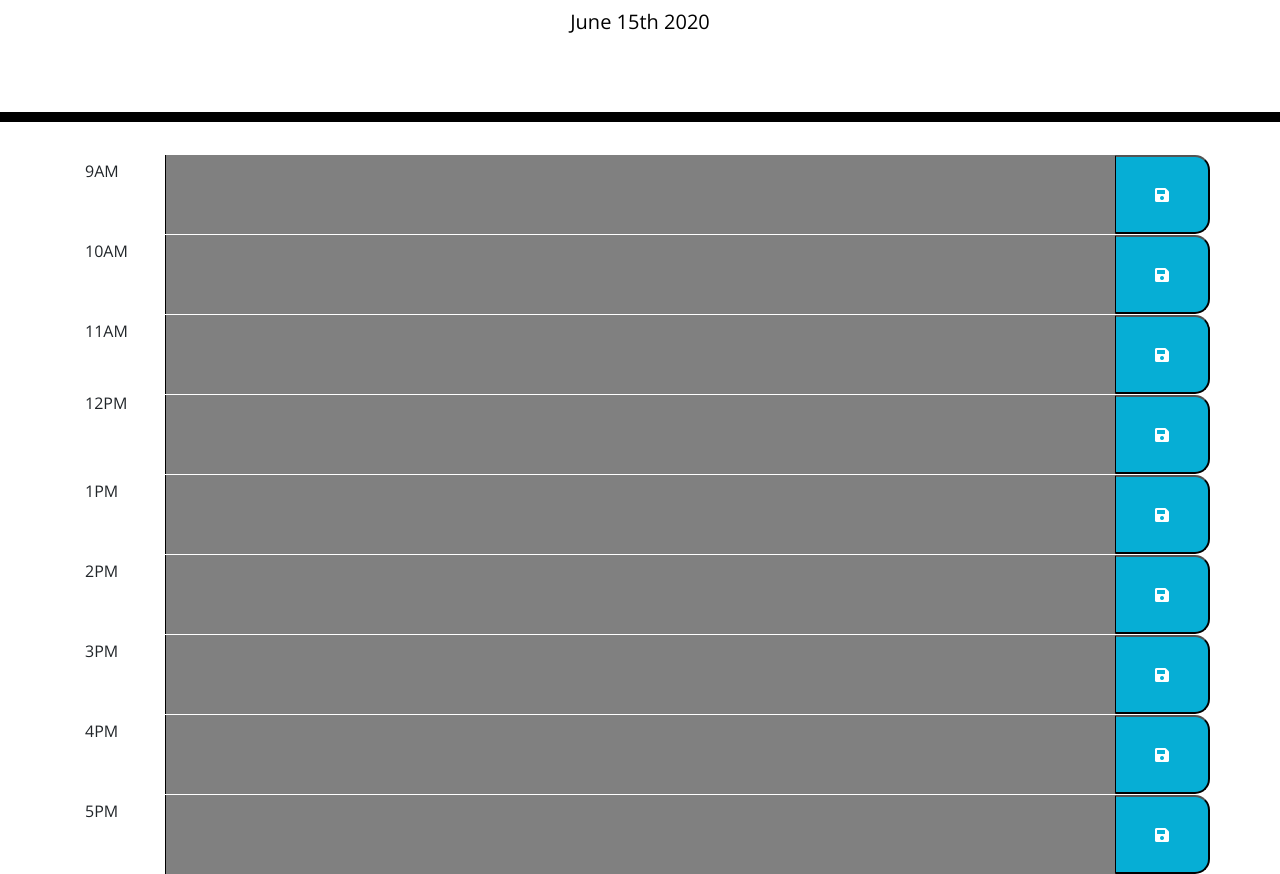
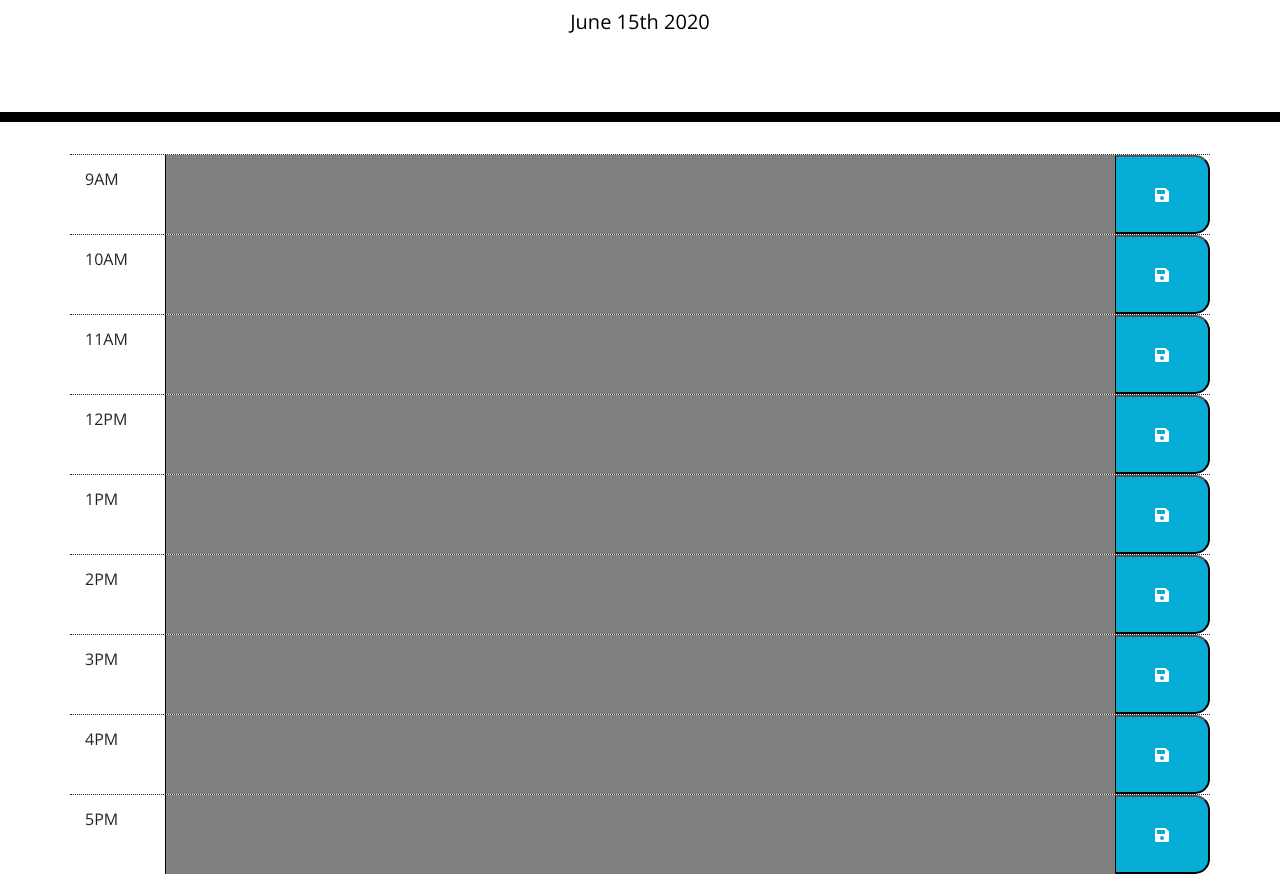
Before and after one commit to mohammedyasirsuara/WorkDayPlanner, a plain HTML site: page index.html in a window 1280 px wide. Shown: the part 182-1056 px from the top of the page. Drawn offline with nearby package versions, Linux system fonts and the light colour scheme.

Commit message:
Updated readMe, css, html files and added comments to .js file

```diff
--- a/index.html
+++ b/index.html
@@ -30,48 +30,48 @@
     </header>
     <div class="container">
       <!-- Timeblocks go here -->
-      <div class="row">
-        <div class="col-1 mt-2 currTime">9AM</div>
+      <div class="row" style="border-top: 1px dotted;">
+        <div class="col-1 mt-3 currTime">9AM</div>
         <textarea class="col-10 plan"></textarea>
         <button class="col-1 saveBtn"><i class="fas fa-save"></i></button>
       </div>
-      <div class="row">
-        <div class="col-1 mt-2 currTime">10AM</div>
+      <div class="row" style="border-top: 1px dotted;">
+        <div class="col-1 mt-3 currTime">10AM</div>
         <textarea class="col-10 plan"></textarea>
         <button class="col-1 saveBtn"><i class="fas fa-save"></i></button>
       </div>
-      <div class="row">
-        <div class="col-1 mt-2 currTime">11AM</div>
+      <div class="row" style="border-top: 1px dotted;">
+        <div class="col-1 mt-3 currTime">11AM</div>
         <textarea class="col-10 plan"></textarea>
         <button class="col-1 saveBtn"><i class="fas fa-save"></i></button>
       </div>
-      <div class="row">
-        <div class="col-1 currTime">12PM</div>
+      <div class="row" style="border-top: 1px dotted;">
+        <div class="col-1 mt-3 currTime">12PM</div>
         <textarea class="col-10 plan"></textarea>
         <button class="col-1 saveBtn"><i class="fas fa-save"></i></button>
       </div>
-      <div class="row">
-        <div class="col-1 mt-2 currTime">1PM</div>
+      <div class="row" style="border-top: 1px dotted;">
+        <div class="col-1 mt-3 currTime">1PM</div>
         <textarea class="col-10 plan"></textarea>
         <button class="col-1 saveBtn"><i class="fas fa-save"></i></button>
       </div>
-      <div class="row">
-        <div class="col-1 mt-2 currTime">2PM</div>
+      <div class="row" style="border-top: 1px dotted;">
+        <div class="col-1 mt-3 currTime">2PM</div>
         <textarea class="col-10 plan"></textarea>
         <button class="col-1 saveBtn"><i class="fas fa-save"></i></button>
       </div>
-      <div class="row">
-        <div class="col-1 mt-2 currTime">3PM</div>
+      <div class="row" style="border-top: 1px dotted;">
+        <div class="col-1 mt-3 currTime">3PM</div>
         <textarea class="col-10 plan"></textarea>
         <button class="col-1 saveBtn"><i class="fas fa-save"></i></button>
       </div>
-      <div class="row">
-        <div class="col-1 mt-2 currTime">4PM</div>
+      <div class="row" style="border-top: 1px dotted;">
+        <div class="col-1 mt-3 currTime">4PM</div>
         <textarea class="col-10 plan"></textarea>
         <button class="col-1 saveBtn"><i class="fas fa-save"></i></button>
       </div>
-      <div class="row">
-        <div class="col-1 mt-2 currTime">5PM</div>
+      <div class="row" style="border-top: 1px dotted;">
+        <div class="col-1 mt-3 currTime">5PM</div>
         <textarea class="col-10 plan"></textarea>
         <button class="col-1 saveBtn"><i class="fas fa-save"></i></button>
       </div>
--- a/script.js
+++ b/script.js
@@ -1,5 +1,5 @@
 $("#currentDay").text(moment().format('MMMM Do YYYY'));
-let currentTime = moment().hour();
+let currentTime = moment().hour(); // assigns the current hour to currentTime variable
 console.log(currentTime);
 
 //function to convert the time to a 24hour clock
@@ -17,16 +17,29 @@ function convertString(str){
 }
 
 $(".currTime").each(function(){
-    var currentT = convertString($(this).text());
+    var currentT = convertString($(this).text()); //converts the time from a string to integer
+
+    //get the event corresponding to a particular time from local storage
+    var eventTime = localStorage.getItem($(this).text());
     if(currentT > currentTime){
-        $(this).next().addClass("future");
+        $(this).next().addClass("future"); //adds the future class if the timeblock hour is greater than the currrent hour
     }else if(currentT==currentTime){
-        $(this).next().addClass("present");
+        $(this).next().addClass("present"); //adds the present class if the timeblock hour is equal to the currrent hour
     }else{
-        $(this).next().addClass("past");
+        //adds the past class if the timeblock hour is less than the currrent hour and disables the ability to write or cahnge an event in that box
+        $(this).next().addClass("past")
+        .prop( "disabled", true );
+    }
+    //sets the event
+    if(eventTime!=null){
+        $(this).siblings(".plan").text(eventTime);
     }
 })
 
 $(".saveBtn").click(function(e){
     e.preventDefault();
+    //saves the time and event corresponding to that time in local storage if the save button is clicked
+    let time = $(this).siblings(".currTime").text();
+    let event = $(this).siblings(".plan").val();
+    localStorage.setItem(time, event);
 })
--- a/style.css
+++ b/style.css
@@ -49,12 +49,12 @@ body {
 
   .present {
     background-color: #ff6961;
-    color: white;
+    color: black;
   }
 
   .future {
     background-color: #77dd77;
-    color: white;
+    color: blueviolet;
   }
 
   .saveBtn {
```
Also changed, not shown: Assets/05-third-party-apis-homework-demo.gif (deleted), Assets/img1.png (added), Assets/img2.png (added), 1 other file.
